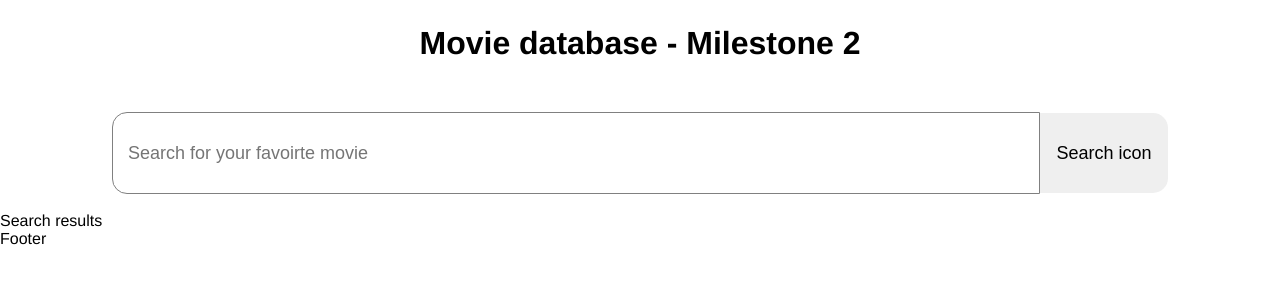
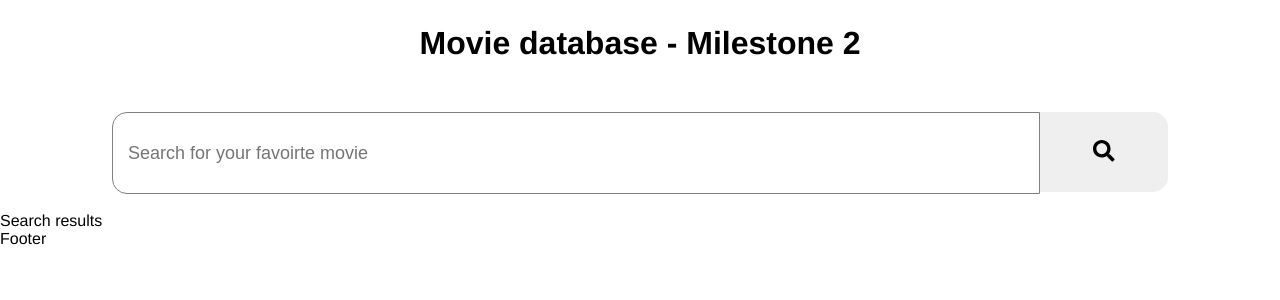
Before and after one commit to sullie-dev/milestone-2-movie-database, a Next.js app: page / in a window 1280 px wide. Shown: the top 300 px of the page. Built offline with nearby package versions, Linux system fonts and the light colour scheme.

Commit message:
Added fontawsome icon to search button

```diff
--- a/components/SearchBar.tsx
+++ b/components/SearchBar.tsx
@@ -1,5 +1,7 @@
 import React from "react";
 import styles from "../styles/SearchBar.module.css";
+import { FontAwesomeIcon } from "@fortawesome/react-fontawesome";
+import { faSearch } from "@fortawesome/free-solid-svg-icons";
 
 export default function SearchBar() {
   return (
@@ -8,7 +10,12 @@ export default function SearchBar() {
         className={styles.searchBar}
         placeholder="Search for your favoirte movie"
       ></input>
-      <button className={styles.searchButton}>Search icon</button>
+      <button className={styles.searchButton}>
+        <FontAwesomeIcon
+          className={styles.icon}
+          icon={faSearch}
+        ></FontAwesomeIcon>
+      </button>
     </div>
   );
 }
--- a/styles/SearchBar.module.css
+++ b/styles/SearchBar.module.css
@@ -21,3 +21,7 @@
   font-size: large;
   border-radius: 0 15px 15px 0;
 }
+
+.icon {
+  font-size: larger;
+}
```
